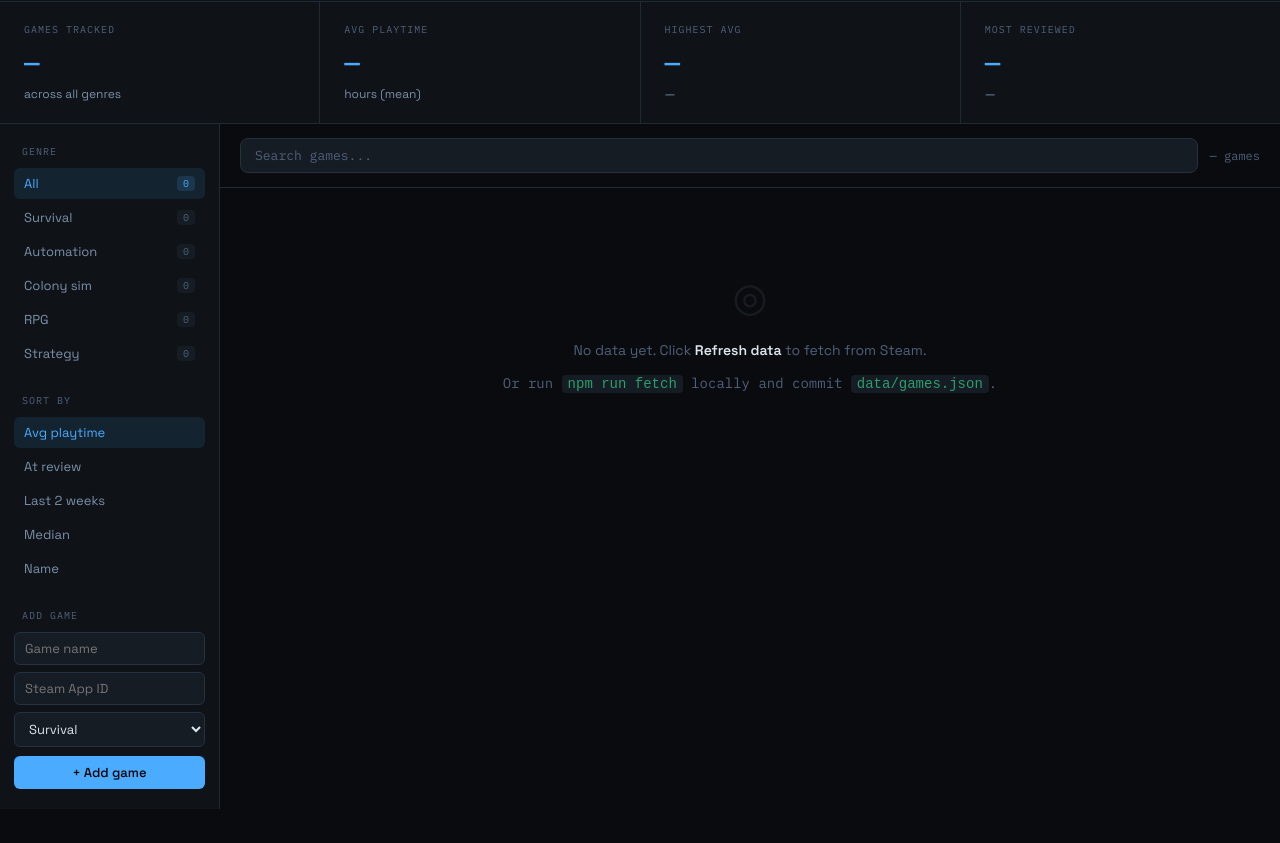
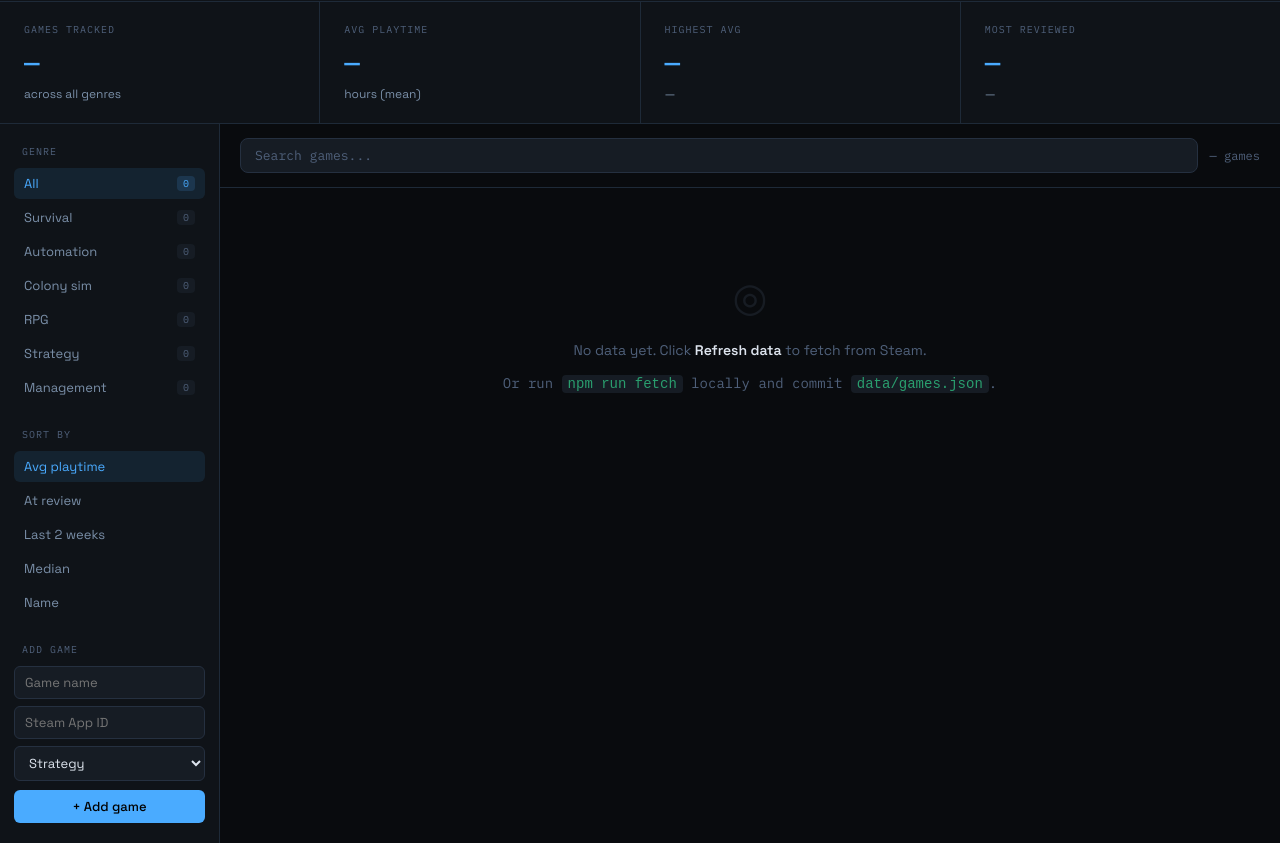
Before and after one commit to MarcoJHB/steamaddict, a website: page public/index.html in a window 1280 px wide. Shown: the part 60-903 px from the top of the page. Before the commit the page ends 869 px from the top, so only its background shows below. Drawn offline with Linux system fonts and the light colour scheme; no server answers.

Commit message:
Add Management genre filter to UI

```diff
--- a/public/app.js
+++ b/public/app.js
@@ -188,7 +188,7 @@ function updateStats() {
 }
 
 function updateBadges() {
-  const genres = ["all", "survival", "automation", "colony", "rpg", "strategy"];
+  const genres = ["all", "strategy", "management", "survival", "automation", "colony", "rpg"];
   genres.forEach(g => {
     const count = g === "all" ? allGames.length : allGames.filter(d => d.genre === g).length;
     const el = document.getElementById("b-" + g);
--- a/public/index.html
+++ b/public/index.html
@@ -76,6 +76,9 @@
         <button class="filter-btn" data-genre="strategy" onclick="setGenre('strategy', this)">
           Strategy <span class="badge" id="b-strategy">0</span>
         </button>
+        <button class="filter-btn" data-genre="management" onclick="setGenre('management', this)">
+          Management <span class="badge" id="b-management">0</span>
+        </button>
       </div>
 
       <div class="sidebar-section">
@@ -92,11 +95,12 @@
         <input class="sidebar-input" type="text" id="newGameName" placeholder="Game name" />
         <input class="sidebar-input" type="text" id="newAppId" placeholder="Steam App ID" />
         <select class="sidebar-input" id="newGenre">
+          <option value="strategy">Strategy</option>
+          <option value="management">Management</option>
           <option value="survival">Survival</option>
           <option value="automation">Automation</option>
           <option value="colony">Colony sim</option>
           <option value="rpg">RPG</option>
-          <option value="strategy">Strategy</option>
         </select>
         <button class="add-btn" onclick="addGame()">+ Add game</button>
       </div>
```
